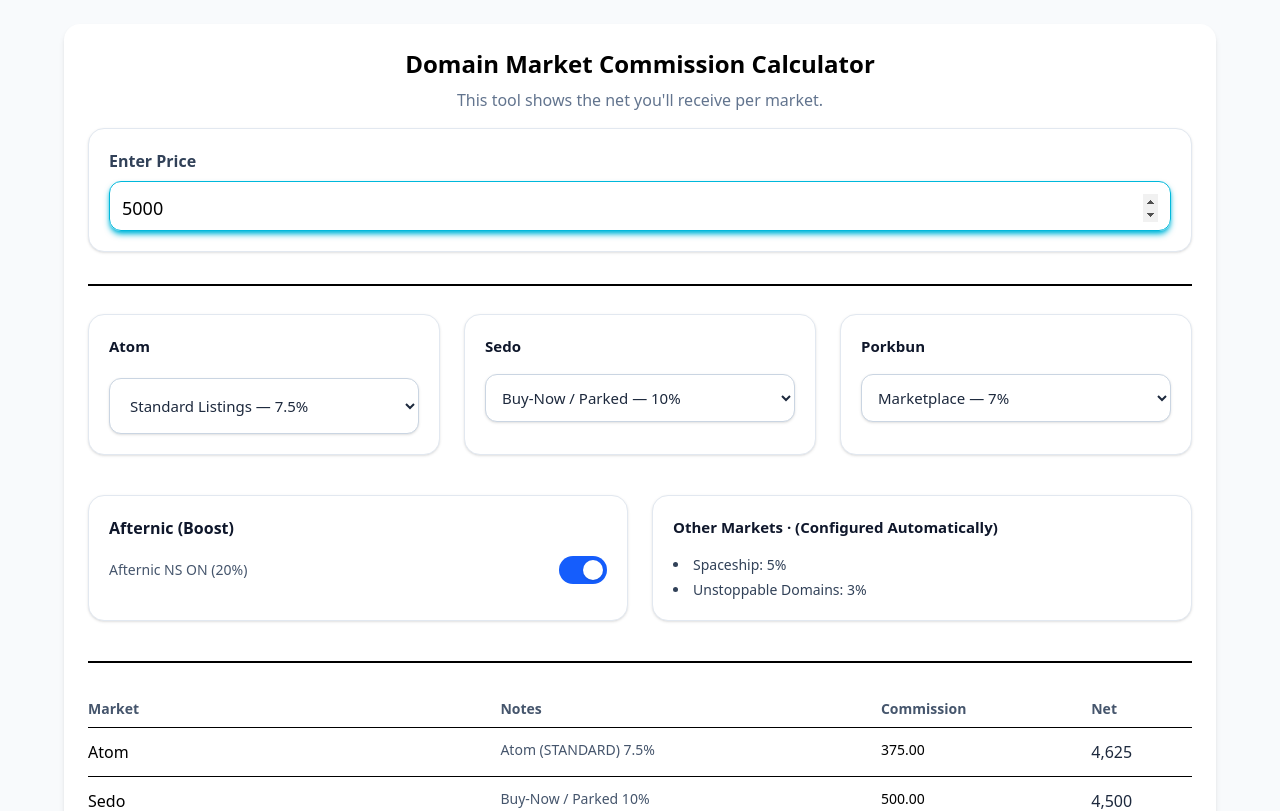
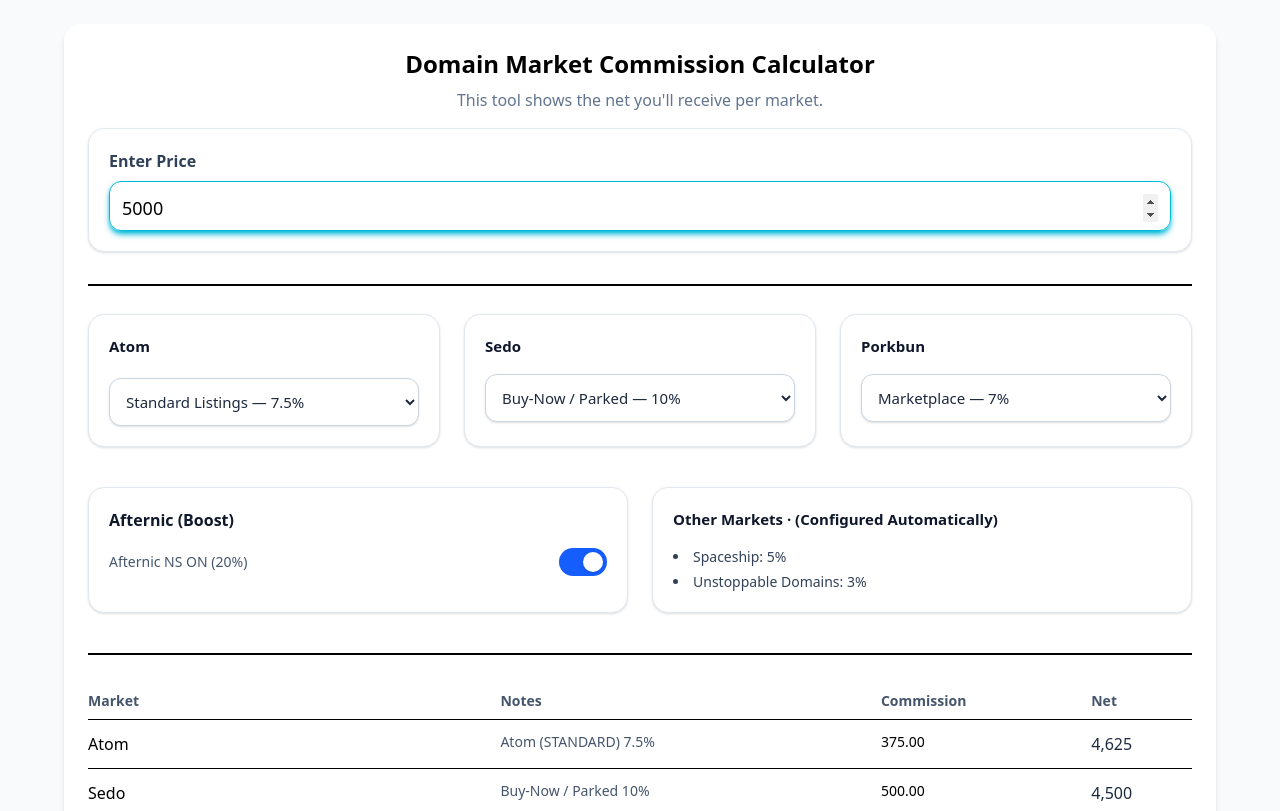
Before and after one commit to origin-ayoub/dn_calc, a React (Vite) app: page / in a window 1280 px wide. Shown: the top 811 px of the page. Built offline with nearby package versions, Linux system fonts and the light colour scheme.

Commit message:
ui consistency

```diff
--- a/src/components/ControlAtom.jsx
+++ b/src/components/ControlAtom.jsx
@@ -10,7 +10,7 @@
                 id="atomFees"
                 value={atomListing}
                 onChange={(e) => setAtomListing(e.target.value)}
-                className="mt-1 w-full rounded-xl border border-slate-300 bg-white text-[15px] text-slate-800 p-4 shadow-sm focus:border-blue-500 focus:ring-4 focus:ring-blue-100 transition-all outline-none"
+                className="mt-1 w-full rounded-xl border border-slate-300 bg-white text-[15px] text-slate-800 p-3 shadow-sm focus:border-blue-500 focus:ring-4 focus:ring-blue-100 transition-all outline-none"
             >
                 <option value="paylink">Atom Pay Link — 4.5%</option>
                 <option value="standard">Standard Listings — 7.5%</option>
```
